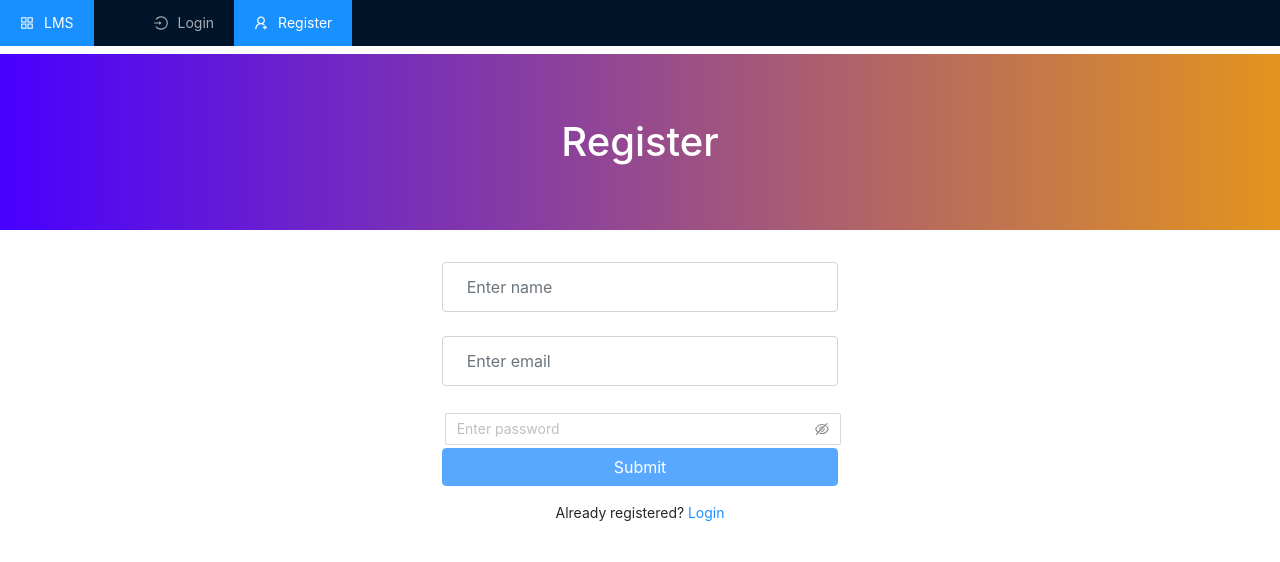
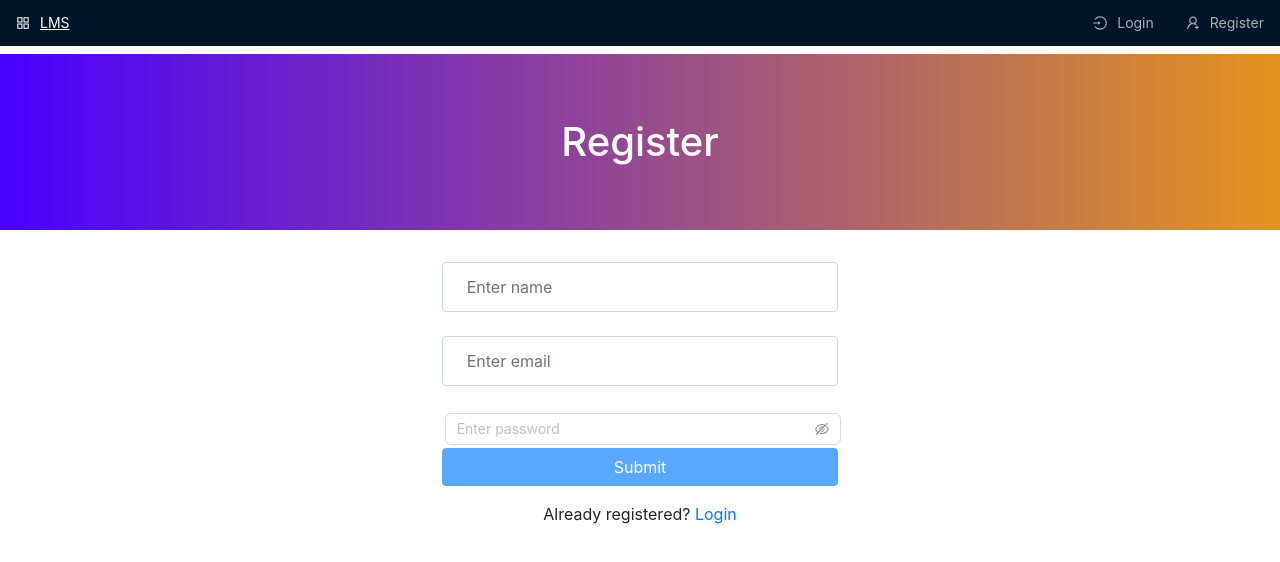
Before and after one commit to aimanskie/lms-client, a Next.js app: page /register in a window 1280 px wide. Shown: the top 562 px of the page. Built offline with nearby package versions, Linux system fonts and the light colour scheme; no server answers.

Commit message:
updated next and react

```diff
--- a/components/TopNav.js
+++ b/components/TopNav.js
@@ -5,7 +5,6 @@ import {
   AppstoreOutlined,
   CoffeeOutlined,
   LoginOutlined,
-  LogoutOutlined,
   UserAddOutlined,
   CarryOutOutlined,
   TeamOutlined,
@@ -18,9 +17,7 @@ import { toast } from 'react-toastify'
 const { Item, SubMenu, ItemGroup } = Menu
 
 const TopNav = () => {
-  const [current, setCurrent] = useState('')
-  // const [user1, setUser1] = useState(null)
-  // const [logOut, setLogOut] = useState(null)
+  const [current, setCurrent] = useState('/')
 
   const {
     state: { user },
@@ -29,50 +26,30 @@ const TopNav = () => {
   const router = useRouter()
 
   useEffect(() => {
-    // axios('/api/current-user1')
-    //   .then((data) => {
-    //     const { role } = data.data
-    //     setUser1(role)
-    //   })
-    //   .catch((err) => console.log(err))
-
     process.browser && setCurrent(window.location.pathname)
   }, [process.browser && window.location.pathname])
-
-  // useEffect(() => {
-  //   if (user.role.includes('Admin') || user.role.includes('Instructor')) {
-  //     setShow(true)
-  //   }
-  // }, [user.role])
 
   const logout = async () => {
     dispatch({ type: 'LOGOUT' })
     window.localStorage.removeItem('user')
     const { data } = await axios.get('/api/logout')
     toast(data.message)
-    // setUser1(null)
     router.push('/login')
   }
 
   return (
     <Menu theme='dark' mode='horizontal' selectedKeys={[current]} className='mb-2'>
       <Item key='/' onClick={(e) => setCurrent(e.key)} icon={<AppstoreOutlined />}>
-        <Link href='/'>
-          <a>LMS</a>
-        </Link>
+        <Link href='/'>LMS</Link>
       </Item>
-
+      <div style={{ position: 'absolute', top: 0, right: 0 }}>
         {user && user.role && (user.role.includes('Admin') || user.role.includes('Instructor')) ? (
           <Item key='/instructor/course/create' onClick={(e) => setCurrent(e.key)} icon={<CarryOutOutlined />}>
-          <Link href='/instructor/course/create'>
-            <a>Create Course</a>
-          </Link>
+            <Link href='/instructor/course/create'>Create Course</Link>
           </Item>
         ) : user !== null ? (
           <Item key='/user/new-instructor' onClick={(e) => setCurrent(e.key)} icon={<TeamOutlined />}>
-          <Link href='/user/new-instructor'>
-            <a>Become Instructor</a>
-          </Link>
+            <Link href='/user/new-instructor'>Become Instructor</Link>
           </Item>
         ) : (
           <Item></Item>
@@ -80,51 +57,32 @@ const TopNav = () => {
 
         {user === null && (
           <>
-          <Item
-            className='text-end'
-            key='/login'
-            onClick={(e) => setCurrent(e.key)}
-            icon={<LoginOutlined />}
-            style={{ float: 'right' }}
-          >
-            <Link href='/login'>
-              <a>Login</a>
-            </Link>
+            <Item key='/login' onClick={(e) => setCurrent(e.key)} icon={<LoginOutlined />}>
+              <Link href='/login'>Login</Link>
             </Item>
-          <Item
-            /* className='text-end' */
-            key='/register'
-            onClick={(e) => setCurrent(e.key)}
-            icon={<UserAddOutlined />}
-            style={{ float: 'right' }}
-          >
-            <Link href='/register'>
-              <a>Register</a>
-            </Link>
+            <Item key='/register' onClick={(e) => setCurrent(e.key)} icon={<UserAddOutlined />}>
+              <Link href='/register'>Register</Link>
             </Item>
           </>
         )}
 
+        {user && user.role && (user.role.includes('Admin') || user.role.includes('Instructor')) && (
+          <Item key='/instructor' onClick={(e) => setCurrent(e.key)} icon={<TeamOutlined />}>
+            <Link href='/instructor'>Instructor</Link>
+          </Item>
+        )}
+
         {user !== null && (
-        <SubMenu icon={<CoffeeOutlined />} title={user && user.name} style={{ float: 'right' }}>
+          <SubMenu icon={<CoffeeOutlined />} title={user && user.name}>
             <ItemGroup>
               <Item key='/user'>
-              <Link href='/user'>
-                <a>Dashboard</a>
-              </Link>
+                <Link href='/user'>Dashboard</Link>
               </Item>
               <Item onClick={logout}>Logout</Item>
             </ItemGroup>
           </SubMenu>
         )}
-
-      {user && user.role && (user.role.includes('Admin') || user.role.includes('Instructor')) && (
-        <Item key='/instructor' onClick={(e) => setCurrent(e.key)} icon={<TeamOutlined />} style={{ float: 'right' }}>
-          <Link href='/instructor'>
-            <a>Instructor</a>
-          </Link>
-        </Item>
-      )}
+      </div>
     </Menu>
   )
 }
--- a/components/cards/CourseCard.js
+++ b/components/cards/CourseCard.js
@@ -8,7 +8,6 @@ const CourseCard = ({ course }) => {
   const { name, instructor, price, image, slug, paid, category } = course
   return (
     <Link href={`/course/${slug}`}>
-      <a>
       <Card
         className='mb-4'
         cover={
@@ -32,7 +31,6 @@ const CourseCard = ({ course }) => {
             : 'Free'}
         </h4>
       </Card>
-      </a>
     </Link>
   )
 }
--- a/components/nav/UserNav.js
+++ b/components/nav/UserNav.js
@@ -10,8 +10,8 @@ const UserNav = () => {
 
   return (
     <div className='nav flex-column nav-pills'>
-      <Link href='/user'>
-        <a className={`nav-link ${current === '/user' && 'active'}`}>Dashboard</a>
+      <Link href='/user' className={`nav-link ${current === '/user' && 'active'}`}>
+        Dashboard
       </Link>
     </div>
   )
--- a/next.config.js
+++ /dev/null
@@ -1,12 +0,0 @@
-module.exports = {
-  webpack: (config, { isServer }) => {
-    if (!isServer) {
-      // set 'fs' to an empty module on the client to prevent this error on build --> Error: Can't resolve 'fs'
-      config.node = {
-        fs: 'empty',
-      }
-    }
-
-    return config
-  },
-}
--- a/pages/_app.js
+++ b/pages/_app.js
@@ -1,14 +1,19 @@
 import TopNav from '../components/TopNav.js'
 import 'bootstrap/dist/css/bootstrap.min.css'
-import 'antd/dist/antd.css'
+// import 'antd/dist/antd.css'
 import '../public/global.css'
 import { ToastContainer } from 'react-toastify'
 import 'react-toastify/dist/ReactToastify.css'
 import { Provider } from '../context'
+import Head from 'next/head'
 
 function MyApp({ Component, pageProps }) {
   return (
     <Provider>
+      <Head>
+        <title>LMS</title>
+        <link rel='icon' href='/favicon.png' />
+      </Head>
       <ToastContainer position='top-center' autoClose={2500} hideProgressBar={true} />
       <TopNav />
       <Component {...pageProps} />
--- a/pages/index.js
+++ b/pages/index.js
@@ -1,14 +1,9 @@
 import axios from 'axios'
 import CourseCard from '../components/cards/CourseCard.js'
-import Head from 'next/head'
 
 const Index = ({ courses }) => {
   return (
     <>
-      <Head>
-        <title>LMS</title>
-        <link rel='icon' href='/favicon.png' />
-      </Head>
       <h1 className='jumbotron text-center bg-primary square'>Online School</h1>
       <div className='container-fluid'>
         <div className='row'>
--- a/pages/instructor/index.js
+++ b/pages/instructor/index.js
@@ -31,10 +31,8 @@ const InstructorIndex = () => {
               <div className='media-body pl-2'>
                 <div className='row'>
                   <div className='col'>
-                    <Link href={`/instructor/course/view/${course.slug}`} className='pointer'>
-                      <a className='mt-2 text-primary'>
+                    <Link href={`/instructor/course/view/${course.slug}`} className='pointer mt-2 text-primary'>
                         <h5 className='pt-2'>{course.name}</h5>
-                      </a>
                     </Link>
                     <p style={{ marginTop: '-10px' }}>{course.lessons.length} Lessons</p>
 
--- a/pages/register.js
+++ b/pages/register.js
@@ -84,10 +84,7 @@ const Register = () => {
         </form>
 
         <p className='text-center p-3'>
-          Already registered?{' '}
-          <Link href='/login'>
-            <a>Login</a>
-          </Link>
+          Already registered? <Link href='/login'>Login</Link>
         </p>
       </div>
     </>
```
Also changed, not shown: components/nav/InstructorNav.js (+7 -4 lines), package.json (+6 -5 lines), pages/login.js (+2 -7 lines), pages/user/index.js (+2 -6 lines), 1 other file (tests, documents, lock files or other folders). Lines whose indentation alone changed are shown as unchanged.
